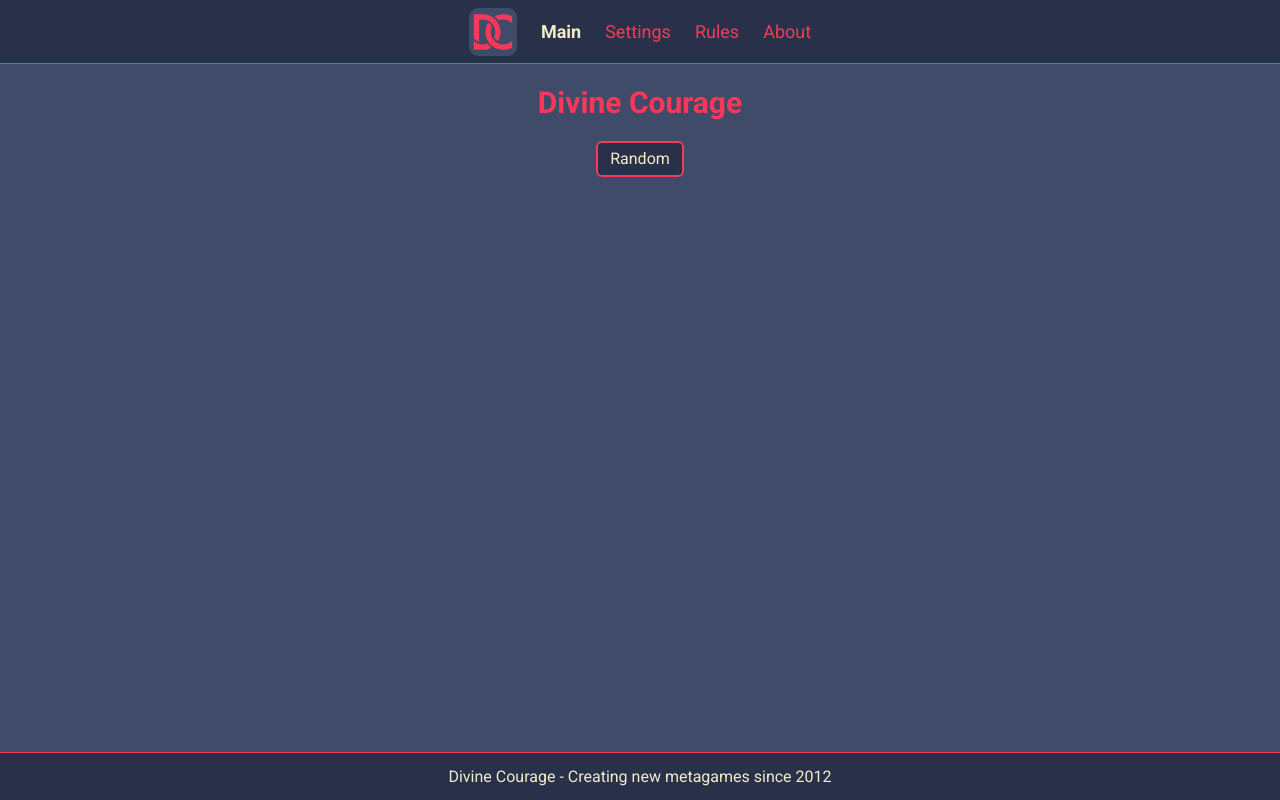
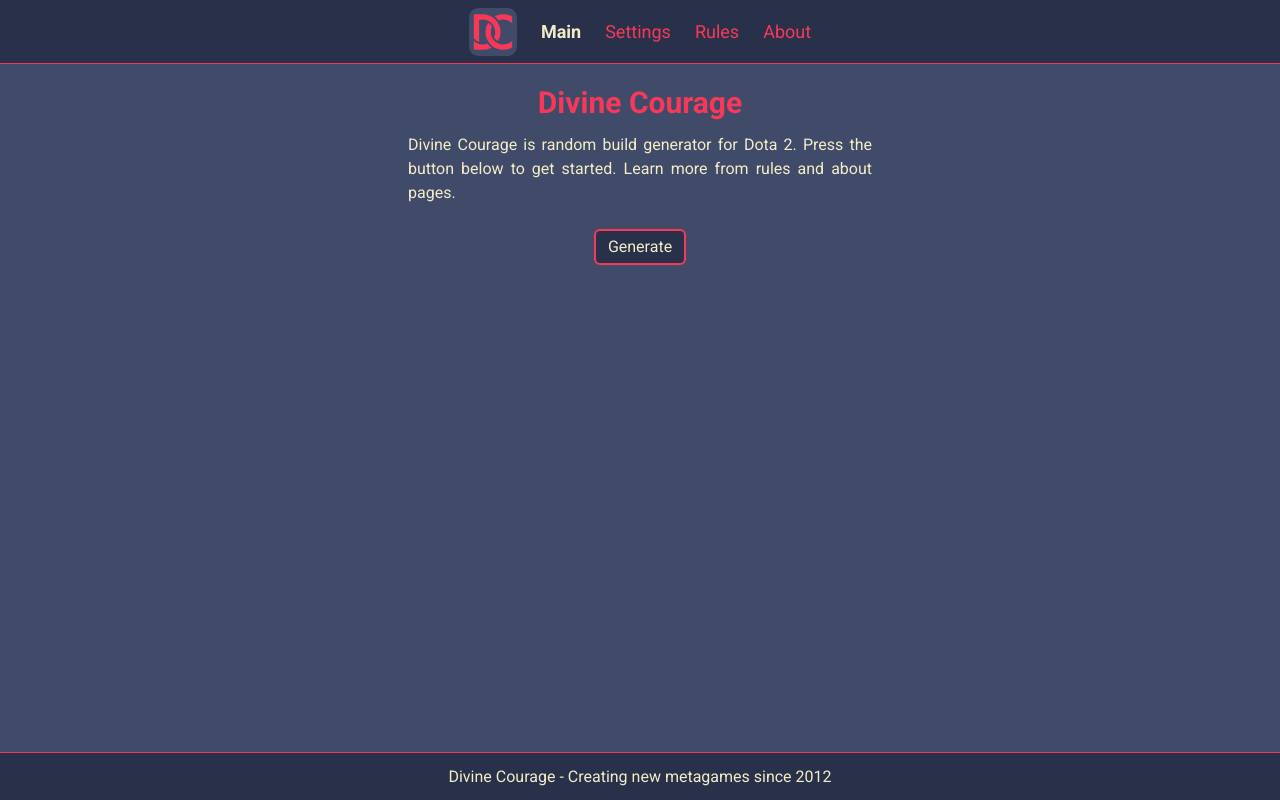
Before and after one commit to ropedy/divine-courage, a React (Vite) app: page / in a window 1280 px wide. Built offline with nearby package versions, Linux system fonts and the light colour scheme.

Commit message:
Added cooldown
- Added cooldown for generating builds
- Some tailwind config additions
- Added some text for the main page

```diff
--- a/src/pages/HomePage.js
+++ b/src/pages/HomePage.js
@@ -1,4 +1,4 @@
-import React, { useState } from 'react';
+import React, { useEffect, useRef, useState } from 'react';
 
 import ItemCard from '../components/ItemCard';
 
@@ -6,8 +6,42 @@
 import bootList from '../../data/boots';
 import itemList from '../../data/items';
 
+const cdSec = 300;
+
 const HomePage = () => {
   const [ build, setBuild ] = useState(null);
+  const [ randomDisabled, setRandomDisabled] = useState(false);
+  const [ cooldown, setCooldown ] = useState(null);
+  const intervalRef = useRef(null);
+
+  useEffect(() => {
+    const cooldownActive = localStorage.lastRandom && +localStorage.lastRandom + 300 * 1000 > Date.now();
+
+    if (cooldownActive) {
+      setRandomDisabled(true);
+      setCooldown(Math.ceil((+localStorage.lastRandom - Date.now()) / 1000 + cdSec));
+    }
+
+    if (localStorage.build) {
+      setBuild(JSON.parse(localStorage.build));
+    }
+  }, []);
+
+  useEffect(() => {
+    if (randomDisabled) {
+      intervalRef.current = setInterval(() => {
+        setCooldown(cd => cd - 1);
+      }, 1000);
+    }
+  }, [randomDisabled]);
+
+  useEffect(() => {
+    if (cooldown && cooldown < 0) {
+      clearInterval(intervalRef.current);
+      setRandomDisabled(false);
+      setCooldown(null);
+    }
+  }, [cooldown]);
 
   const random = () => {
     let items;
@@ -21,11 +55,25 @@
     const price = boots.price + items.reduce((acc, i) => acc + i.price, 0);
 
     setBuild({ hero, boots, items, price });
+
+    localStorage.build = JSON.stringify({ hero, boots, items, price });
+    localStorage.lastRandom = Date.now();
+    setRandomDisabled(true);
+    setCooldown(cdSec);
   };
 
   return <div className='flex flex-col'>
     <h1 className='text-3xl text-dc-accent font-bold mx-auto'>Divine Courage</h1>
-    <button className='mx-auto my-4 py-1 px-3 border-2 border-dc-accent active:border-dc-fg focus:outline-none bg-dc-bg-dark hover:bg-dc-accent rounded-md transition-bg ease-out duration-150' onClick={random}>Random</button>
+    <p className='mx-auto p-2 max-w-120 text-justify'>
+      Divine Courage is random build generator for Dota 2. Press the button below to get started. Learn more from rules and about pages.
+    </p>
+    <button
+      disabled={randomDisabled}
+      className='mx-auto my-4 py-1 px-3 border-2 border-dc-accent active:border-dc-fg focus:outline-none bg-dc-bg-dark hover:bg-dc-accent rounded-md disabled:border-dc-bg-dark disabled:bg-dc-bg disabled:cursor-not-allowed transition-bg ease-out duration-150'
+      onClick={random}
+    >
+      { randomDisabled ? 'Cooldown ' + cooldown : 'Generate' }
+    </button>
     { build ? <div>
       <ItemCard item={ { ...build.hero } } isHero={true} />
       <div className='grid sm:grid-cols-2 lg:grid-cols-3 gap-2'>
--- a/tailwind.config.js
+++ b/tailwind.config.js
@@ -17,12 +17,20 @@
       },
       transitionProperty: {
         'bg': 'background-color'
+      },
+      spacing: {
+        '120': '30rem'
+      },
+      maxWidth: {
+        '120': '30rem'
       }
     },
   },
   variants: {
-    backgroundColor: ['responsive', 'hover', 'focus', 'active'],
-    borderColor: ['responsive', 'hover', 'focus', 'active'],
+    backgroundColor: ['responsive', 'hover', 'focus', 'active', 'disabled'],
+    borderColor: ['responsive', 'hover', 'focus', 'active', 'disabled'],
+    textColor: ['responsive', 'hover', 'focus', 'active', 'disabled'],
+    cursor: ['responsive', 'hover', 'focus', 'active', 'disabled'],
   },
   plugins: [],
 }
```
